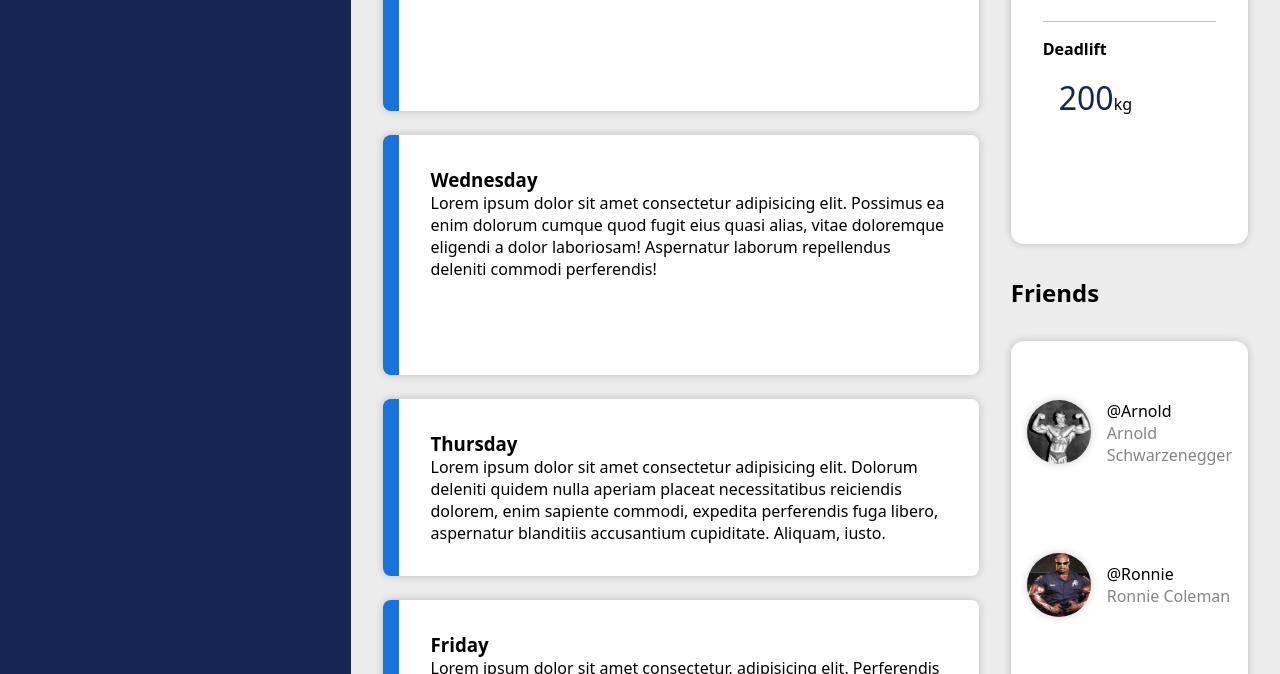
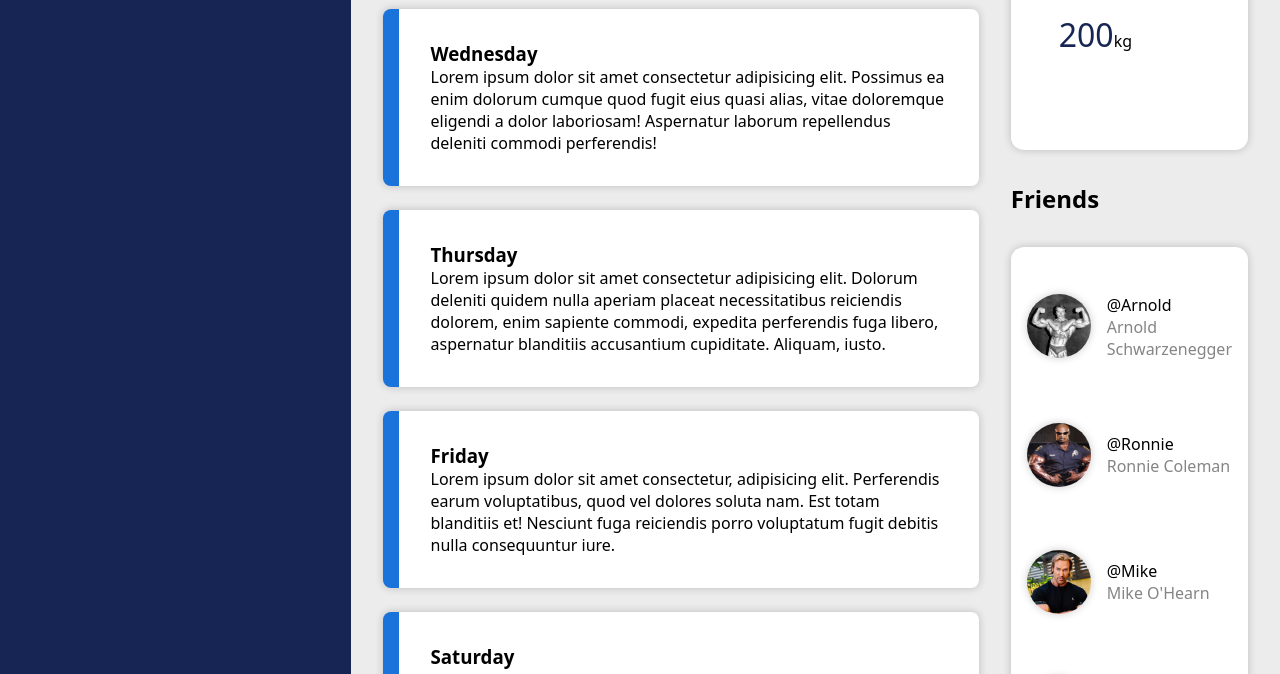
Before and after one commit to schunsie/beefboard, a plain HTML site: page index.html in a window 1280 px wide. Shown: the part 746-1420 px from the top of the page. Drawn offline with Linux system fonts and the light colour scheme.

Commit message:
Tweak grid auto rows

```diff
--- a/style.css
+++ b/style.css
@@ -202,7 +202,8 @@ img[class^='avatar'] {
         display: grid;
         gap: 1.5rem;
         grid-template-columns: repeat(auto-fill, minmax(30rem, 1fr));
-        grid-template-rows: repeat(3, minmax(15rem, 1fr));
+        grid-template-rows: repeat(3, minmax(10rem, 1fr));
+        grid-auto-rows: minmax(10rem, 1fr);
     }
 
     .card {
```
